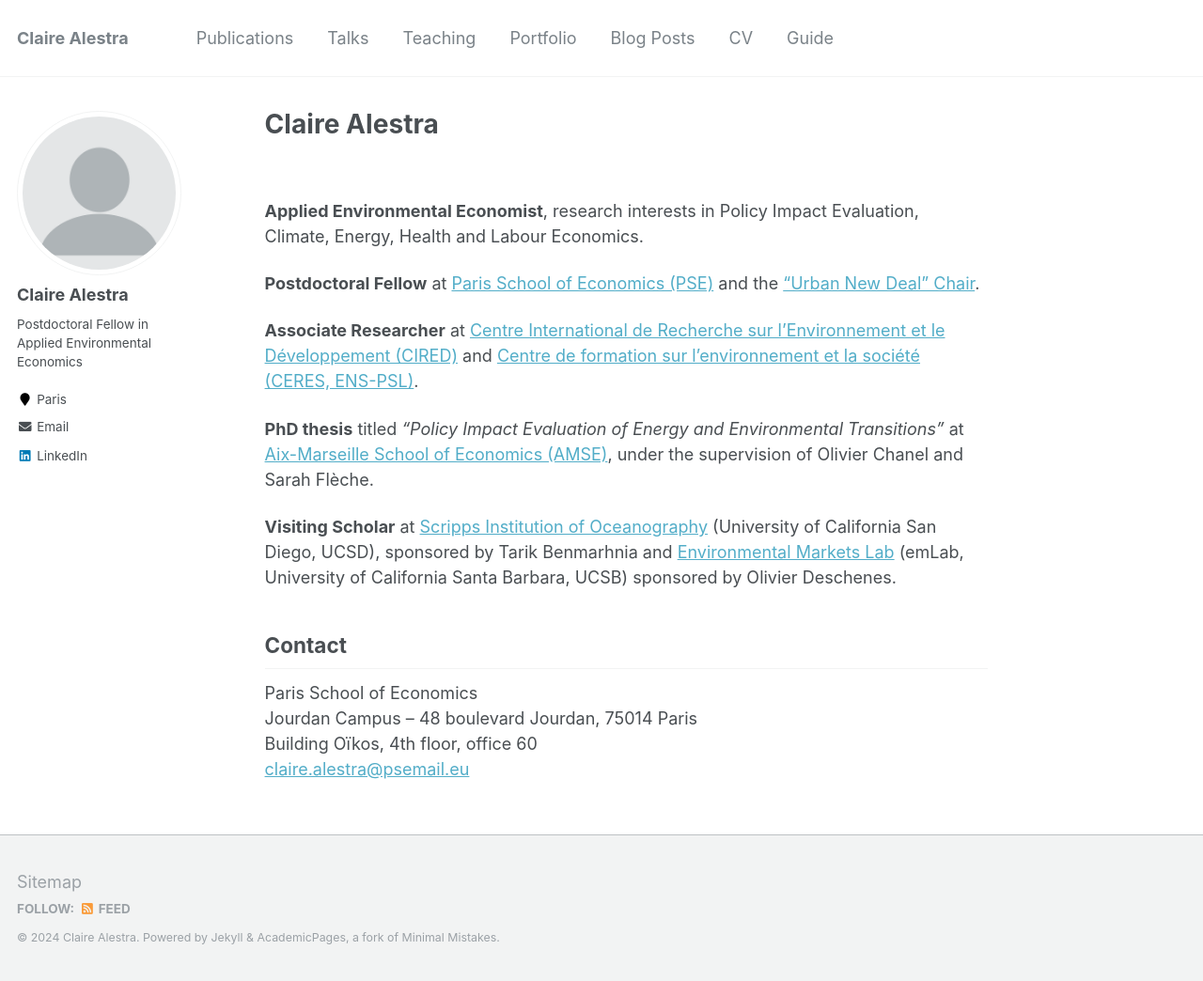
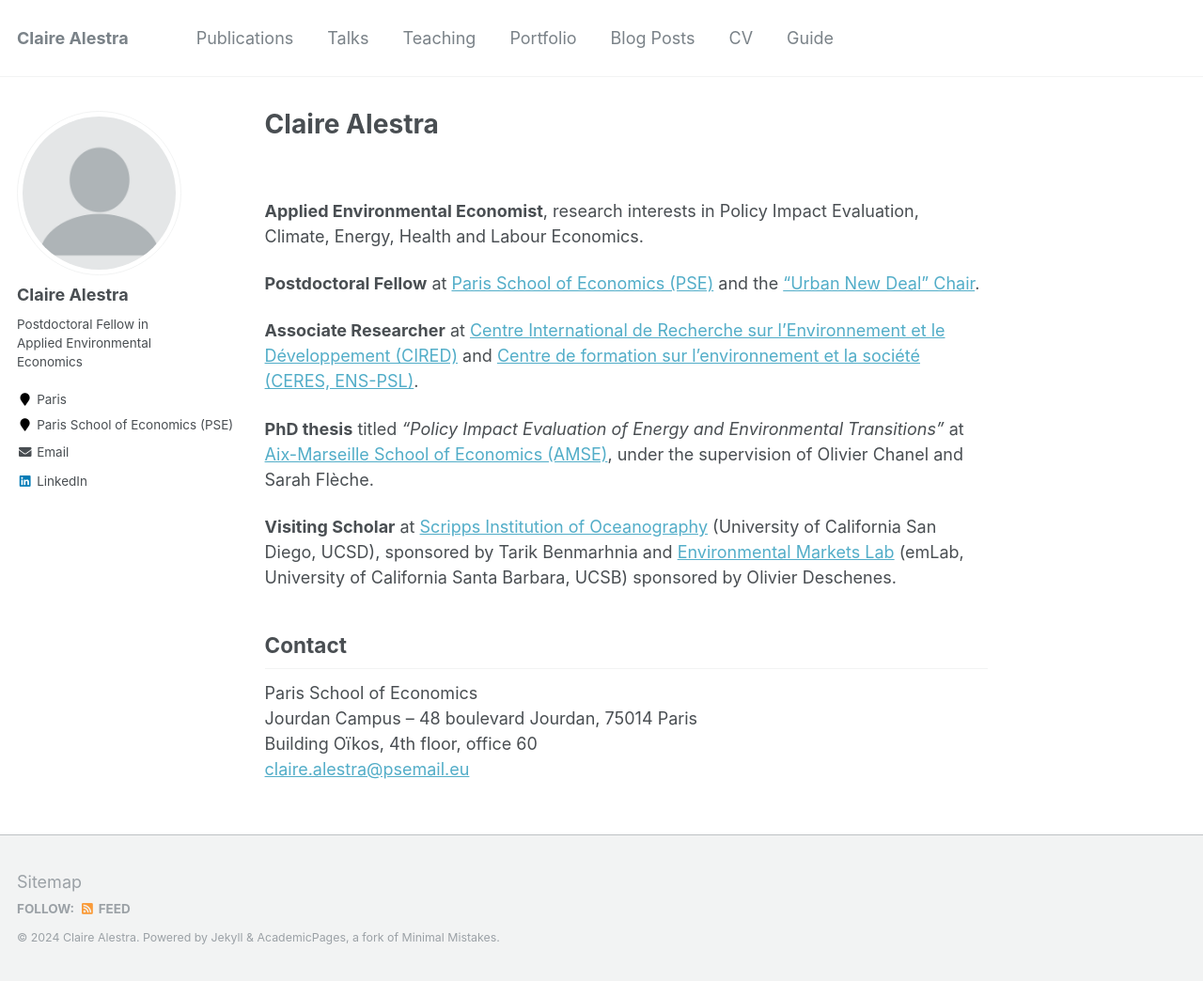
Before and after one commit to ClaireAlestra/ClaireAlestra.github.io, a Jekyll site: the page built from _pages/about.md, in a window 1280 px wide and 1044 px high. Shown: the whole window at 94% size. Built offline with Jekyll 4.4.1, drawn with Linux system fonts in a browser that asks for light colours; part of the change alters nothing that is shown.

Commit message:
Update _config.yml

```diff
--- a/_config.yml
+++ b/_config.yml
@@ -83,7 +83,7 @@ author:
   name             : "Claire Alestra"
   avatar           : "profile.png"
   bio              : "Postdoctoral Fellow in Applied Environmental Economics"
-  :classical_building: "Paris School of Economics (PSE)"
+  employer         : "Paris School of Economics (PSE)"
   location         : "Paris"
   pubmed           : # "https://www.ncbi.nlm.nih.gov/pubmed/?term=john+snow"
   googlescholar    : # "http://yourfullgooglescholarurl.com"
```
